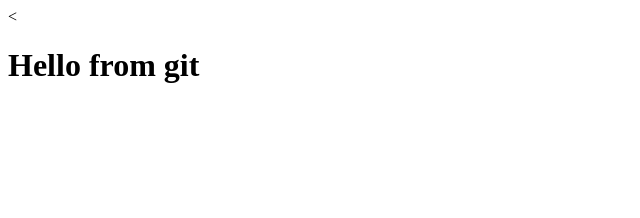
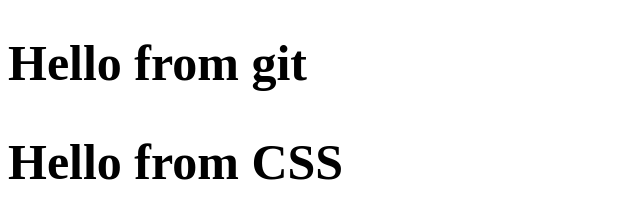
Before and after one commit to Mari199102/Lesson4, a plain HTML site: page index.html in a window 1280 px wide. Shown: the whole page, without its empty margins (0-640 px from the left). Drawn offline with Linux system fonts and the light colour scheme.

Commit message:
First CSS commit

```diff
--- a/index.html
+++ b/index.html
@@ -3,8 +3,15 @@
 <head>
 	<meta charset="UTF-8">
 	<title>Git</title>
+	<style>
+		h2{
+			font-size: 50px;
+		}
+	</style>
+	<link rel="stylesheet" href="css/style.ssc">
 </head>
 <body>
-	<<h1>Hello from git</h1>
+	<h1 style="font-size: 50px">Hello from git</h1>
+	<h2>Hello from CSS</h2>
 </body>
 </html>
```
Also changed, not shown: 3 other files.
